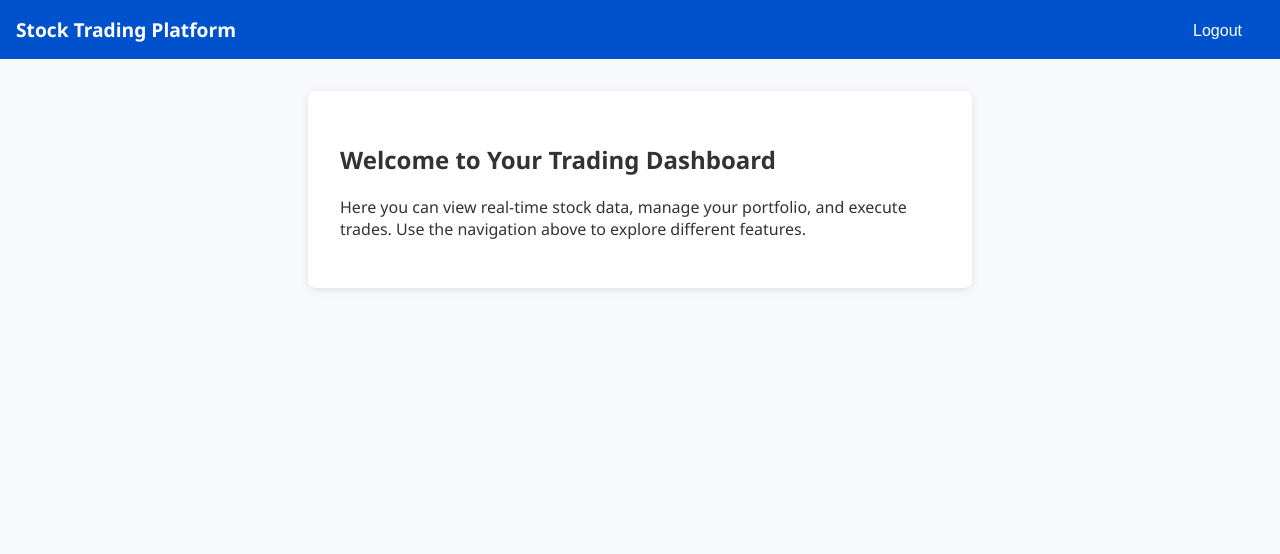
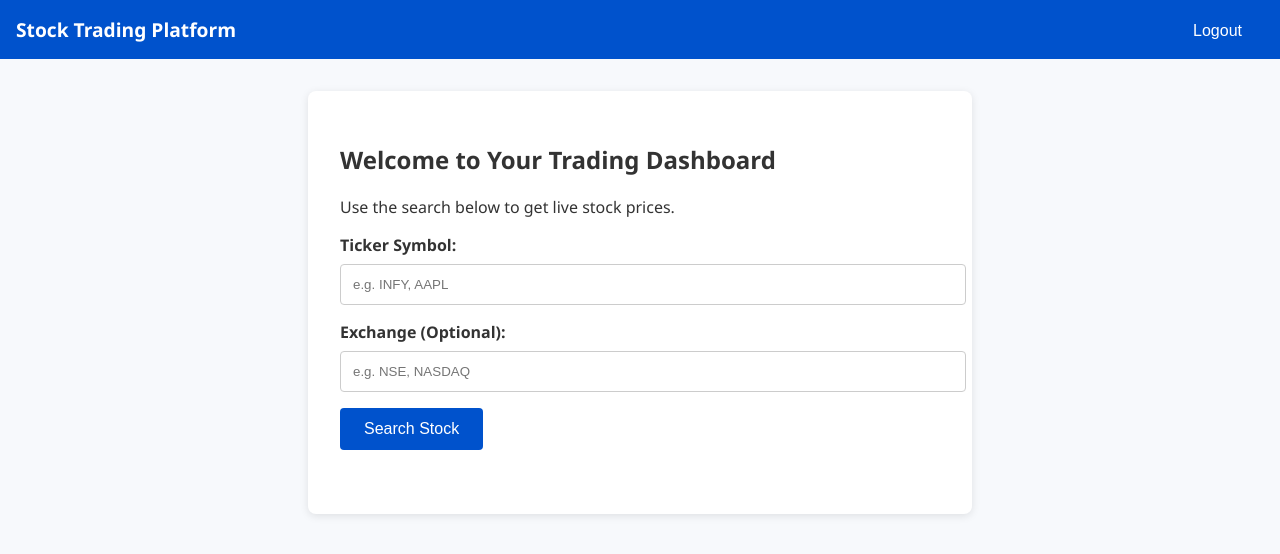
Before and after one commit to Sohamvigave/stock-trading-platform, a React (Create React App) app in the folder client/: page / in a window 1280 px wide. Shown: the top 554 px of the page. Built offline with nearby package versions, Linux system fonts and the light colour scheme; sample sign-in values are in the browser's storage.

Commit message:
update login component

```diff
--- a/client/src/App.css
+++ b/client/src/App.css
@@ -85,3 +85,16 @@ body {
     color: red;
     margin-bottom: 1rem;
   }
+
+  /* Additional styles for the search form and results */
+.search-form {
+  margin-bottom: 2rem;
+}
+
+.stock-result {
+  margin-top: 2rem;
+  padding: 1rem;
+  border: 1px solid #ccc;
+  border-radius: 4px;
+  background-color: #eef2f7;
+}
--- a/client/src/components/Home.js
+++ b/client/src/components/Home.js
@@ -1,14 +1,80 @@
-import React from 'react';
-import '../App.css'; // Import global CSS
+import React, { useState } from 'react';
+import axios from 'axios';
+import '../App.css';
 
 const Home = () => {
+    const [ticker, setTicker] = useState('');
+    const [exchange, setExchange] = useState('');
+    const [stockData, setStockData] = useState(null);
+    const [loading, setLoading] = useState(false);
+    const [error, setError] = useState('');
+
+    const handleSearch = async (e) => {
+        e.preventDefault();
+        setLoading(true);
+        setError('');
+        setStockData(null);
+
+        try {
+            // Build the query parameters. If no exchange is provided, you can set a default (e.g., 'NSE').
+            const params = { ticker: ticker.toUpperCase(), exchange: exchange ? exchange.toUpperCase() : 'NSE' };
+            const response = await axios.get('http://localhost:5000/api/stock-data', { params });
+            setStockData(response.data);
+        } catch (err) {
+            setError(err.response?.data?.error || 'Error fetching stock data.');
+        } finally {
+            setLoading(false);
+        }
+    };
+
     return (
         <div className="container">
             <h2>Welcome to Your Trading Dashboard</h2>
-            <p>
-                Here you can view real-time stock data, manage your portfolio, and
-                execute trades. Use the navigation above to explore different features.
-            </p>
+            <p>Use the search below to get live stock prices.</p>
+
+            <form onSubmit={handleSearch} className="search-form">
+                <div className="form-group">
+                    <label htmlFor="ticker">Ticker Symbol:</label>
+                    <input
+                        type="text"
+                        id="ticker"
+                        placeholder="e.g. INFY, AAPL"
+                        value={ticker}
+                        onChange={(e) => setTicker(e.target.value)}
+                        required
+                    />
+                </div>
+                <div className="form-group">
+                    <label htmlFor="exchange">Exchange (Optional):</label>
+                    <input
+                        type="text"
+                        id="exchange"
+                        placeholder="e.g. NSE, NASDAQ"
+                        value={exchange}
+                        onChange={(e) => setExchange(e.target.value)}
+                    />
+                </div>
+                <button type="submit" className="primary" disabled={loading}>
+                    {loading ? 'Searching...' : 'Search Stock'}
+                </button>
+            </form>
+
+            {error && <p className="error">{error}</p>}
+
+            {stockData && (
+                <div className="stock-result">
+                    <h3>Stock Data</h3>
+                    <p>
+                        <strong>Ticker:</strong> {stockData.ticker}
+                    </p>
+                    <p>
+                        <strong>Exchange:</strong> {stockData.exchange}
+                    </p>
+                    <p>
+                        <strong>Live Price:</strong> {stockData.price}
+                    </p>
+                </div>
+            )}
         </div>
     );
 };
--- a/client/src/components/Login.js
+++ b/client/src/components/Login.js
@@ -1,7 +1,7 @@
-import React, { useState } from 'react';
+import React, { useState, useEffect } from 'react';
 import { useNavigate } from 'react-router-dom';
 import axios from 'axios';
-import '../App.css'; // Import global CSS
+import '../App.css';
 
 const Login = () => {
     const navigate = useNavigate();
@@ -9,6 +9,13 @@ const Login = () => {
     const [password, setPassword] = useState('');
     const [error, setError] = useState('');
     const [loading, setLoading] = useState(false);
+
+    // Redirect if already logged in
+    useEffect(() => {
+        if (localStorage.getItem('token')) {
+            navigate('/');
+        }
+    }, [navigate]);
 
     const handleLogin = async (e) => {
         e.preventDefault();
--- a/client/src/components/RealTimeStock.js
+++ b/client/src/components/RealTimeStock.js
@@ -1,7 +1,6 @@
-// client/src/components/RealTimeStock.js
-
 import React, { useEffect, useState } from 'react';
 import { io } from 'socket.io-client';
+import '../App.css';
 
 const RealTimeStock = () => {
     const [stockData, setStockData] = useState(null);
@@ -10,7 +9,6 @@ const RealTimeStock = () => {
         // Connect to the Socket.IO server
         const socket = io('http://localhost:5000');
 
-        // Log successful connection
         socket.on('connect', () => {
             console.log('Connected to Socket.IO server');
         });
@@ -28,7 +26,7 @@ const RealTimeStock = () => {
     }, []);
 
     return (
-        <div>
+        <div className="container">
             <h2>Real-Time Stock Data (via WebSockets)</h2>
             {stockData ? (
                 <div>
```
Also changed, not shown: client/src/components/StockData.js (+47 -47 lines).
